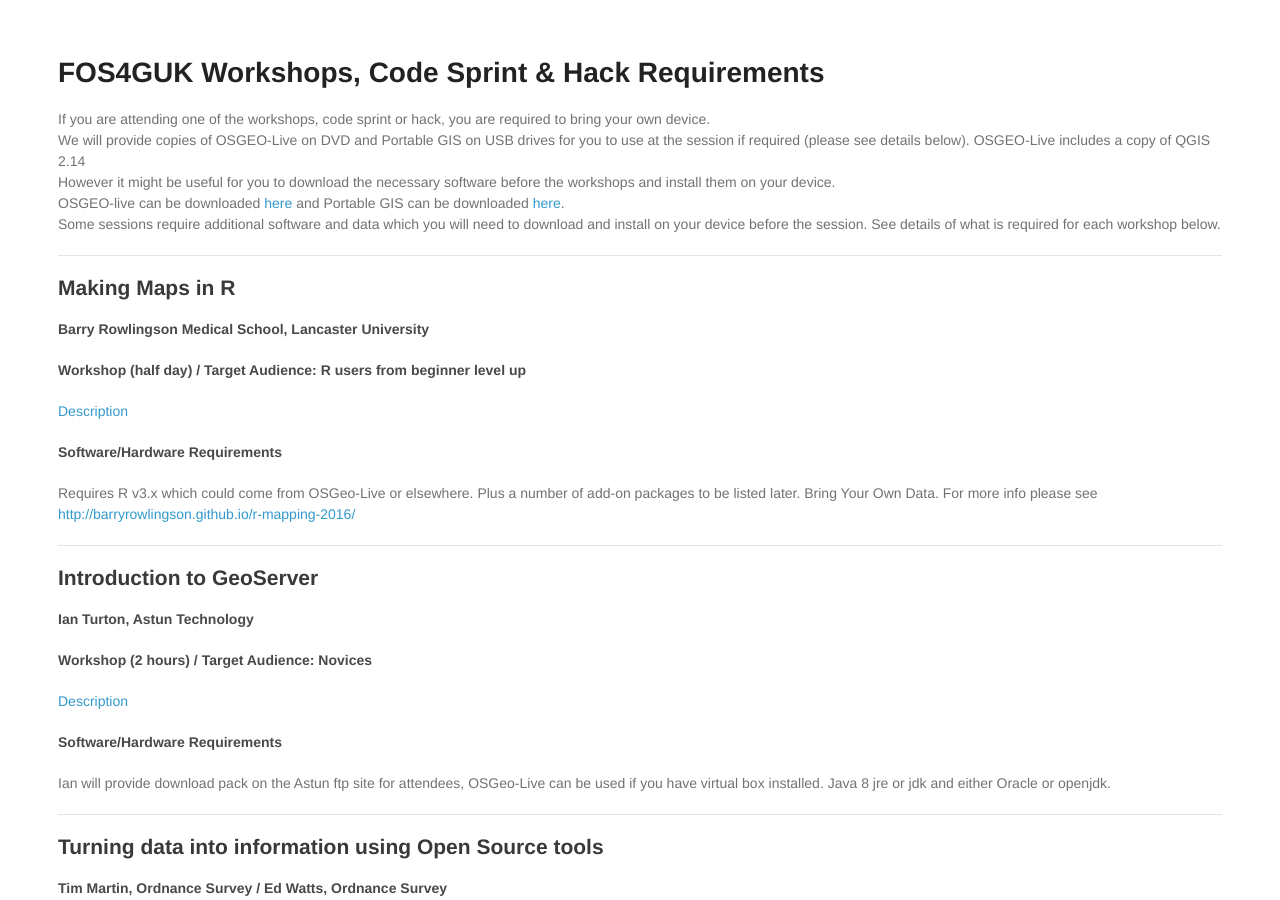
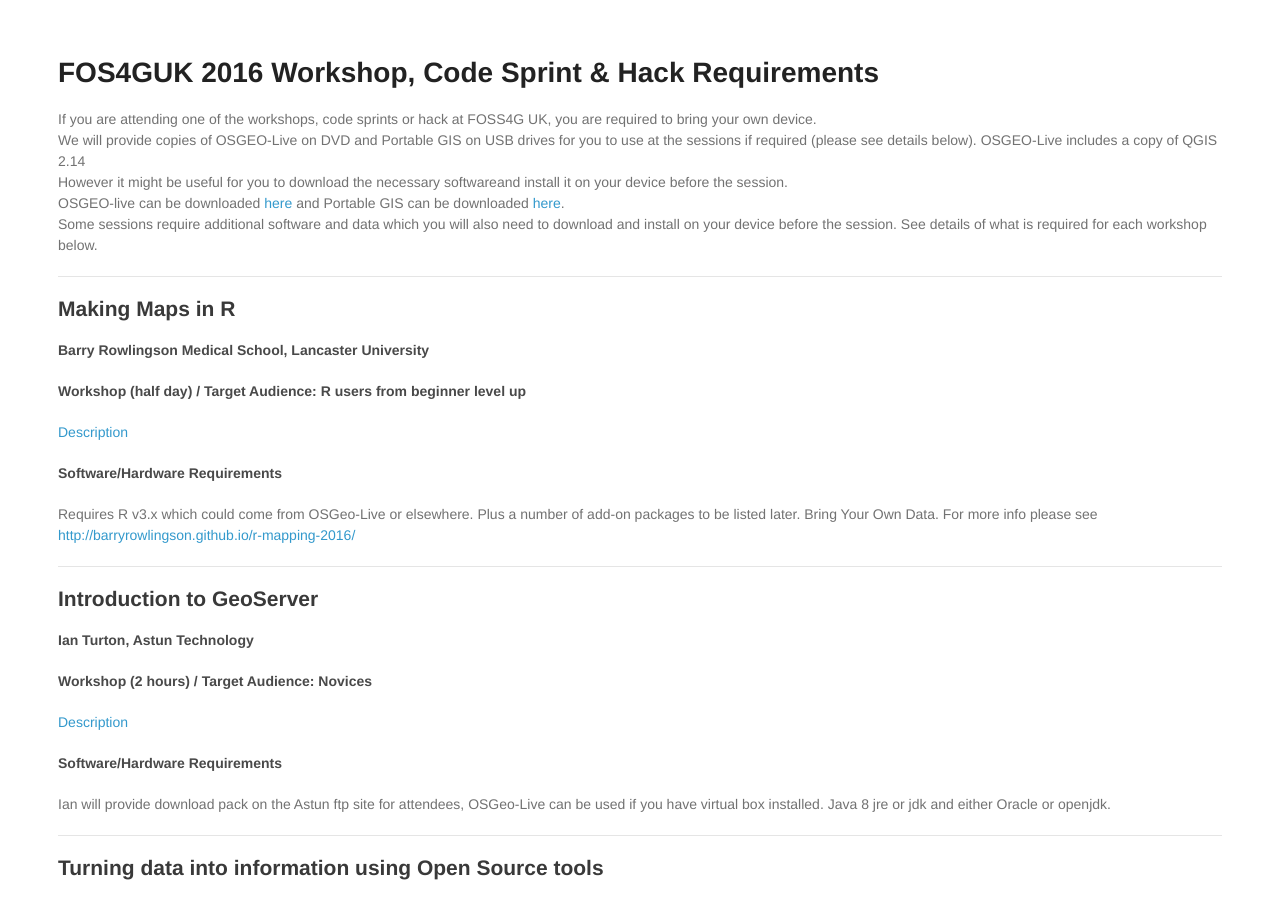
Before and after one commit to walkermatt/aileenh.github.io, a Jekyll site: the page built from foss4guk-workshop-requirements.md, in a window 1280 px wide and 900 px high. Built offline with Jekyll 4.4.1, drawn with Linux system fonts in a browser that asks for light colours.

Commit message:
Update foss4guk-workshop-requirements.md

```diff
--- a/foss4guk-workshop-requirements.md
+++ b/foss4guk-workshop-requirements.md
@@ -1,15 +1,15 @@
 ---
 layout: workshops
-title: FOSS4GUK Workshops, Code Sprint & Hack Requirements
+title: FOSS4G UK Workshops, Code Sprint & Hack Requirements
 ---
 
-# FOS4GUK Workshops, Code Sprint & Hack Requirements #
+# FOS4GUK 2016 Workshop, Code Sprint & Hack Requirements #
 
-If you are attending one of the workshops, code sprint or hack, you are required to bring your own device. <br>
-We will provide copies of OSGEO-Live on DVD and Portable GIS on USB drives for you to use at the session if required (please see details below). OSGEO-Live includes a copy of QGIS 2.14<br>
-However it might be useful for you to download the necessary software before the workshops and install them on your device. <br>
+If you are attending one of the workshops, code sprints or hack at FOSS4G UK, you are required to bring your own device. <br>
+We will provide copies of OSGEO-Live on DVD and Portable GIS on USB drives for you to use at the sessions if required (please see details below). OSGEO-Live includes a copy of QGIS 2.14<br>
+However it might be useful for you to download the necessary softwareand install it  on your device  before the session. <br>
 OSGEO-live can be downloaded [here](https://live.osgeo.org/en/index.html) and Portable GIS can be downloaded [here](http://www.archaeogeek.com/portable-gis.html). <br>
-Some sessions require additional software and data which you will need to download and install on your device before the session. See details of what is required for each workshop below. <br>
+Some sessions require additional software and data which you will also need to download and install on your device before the session. See details of what is required for each workshop below. <br>
 
 - - -
 
```
